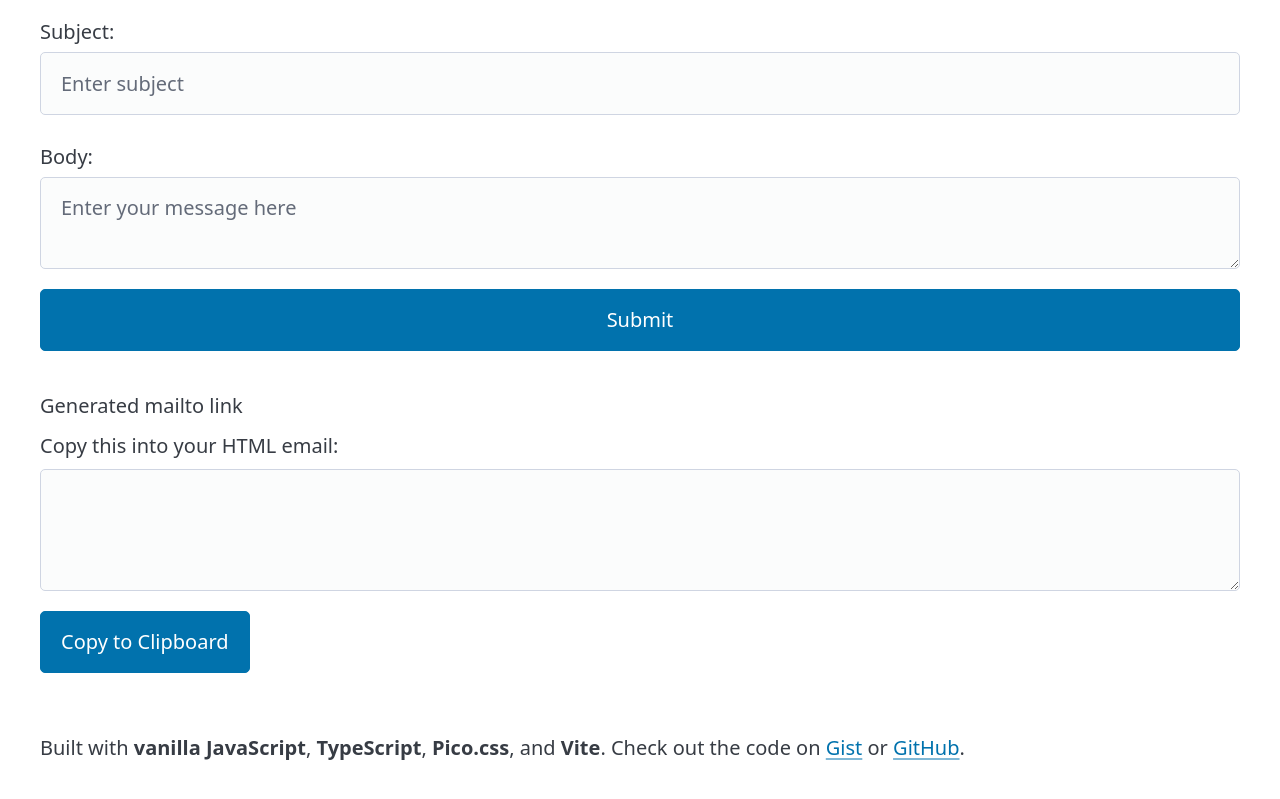
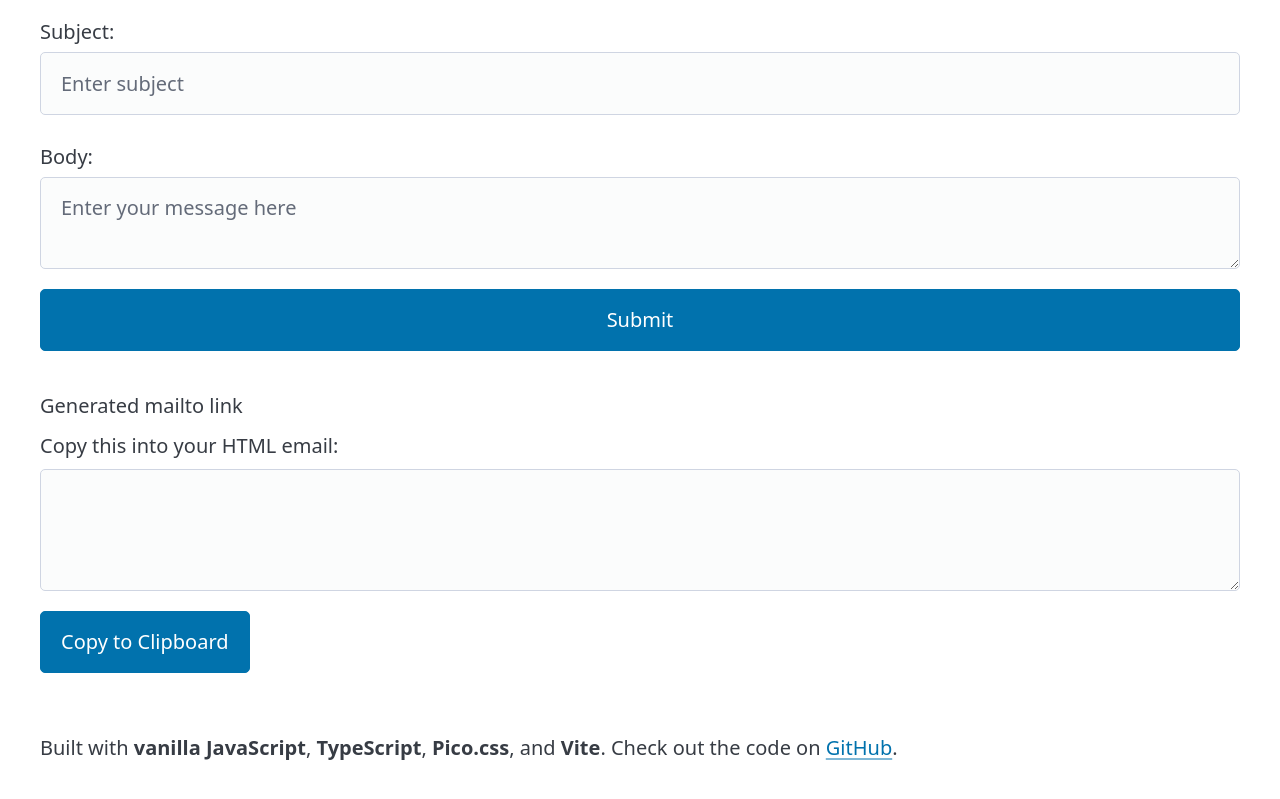
Before and after one commit to jennifert/javascript-email-encode, a website built with Vite: page index.html in a window 1280 px wide. Shown: the part 508-1307 px from the top of the page. Built offline with nearby package versions, Linux system fonts and the light colour scheme.

Commit message:
Added Readme and git info

```diff
--- a/index.html
+++ b/index.html
@@ -65,9 +65,7 @@
       Built with <strong>vanilla JavaScript</strong>, <strong>TypeScript</strong>,
       <strong>Pico.css</strong>, and <strong>Vite</strong>.
       Check out the code on
-      <a href="https://gist.github.com/yourusername" target="_blank" rel="noopener">Gist</a>
-      or
-      <a href="https://github.com/yourusername" target="_blank" rel="noopener">GitHub</a>.
+      <a href="https://github.com/jennifert/javascript-email-encode" target="_blank" rel="noopener">GitHub</a>.
     </p>
   </footer>
 
```
Also changed, not shown: package.json (+20 -2 lines), README.md (added).
